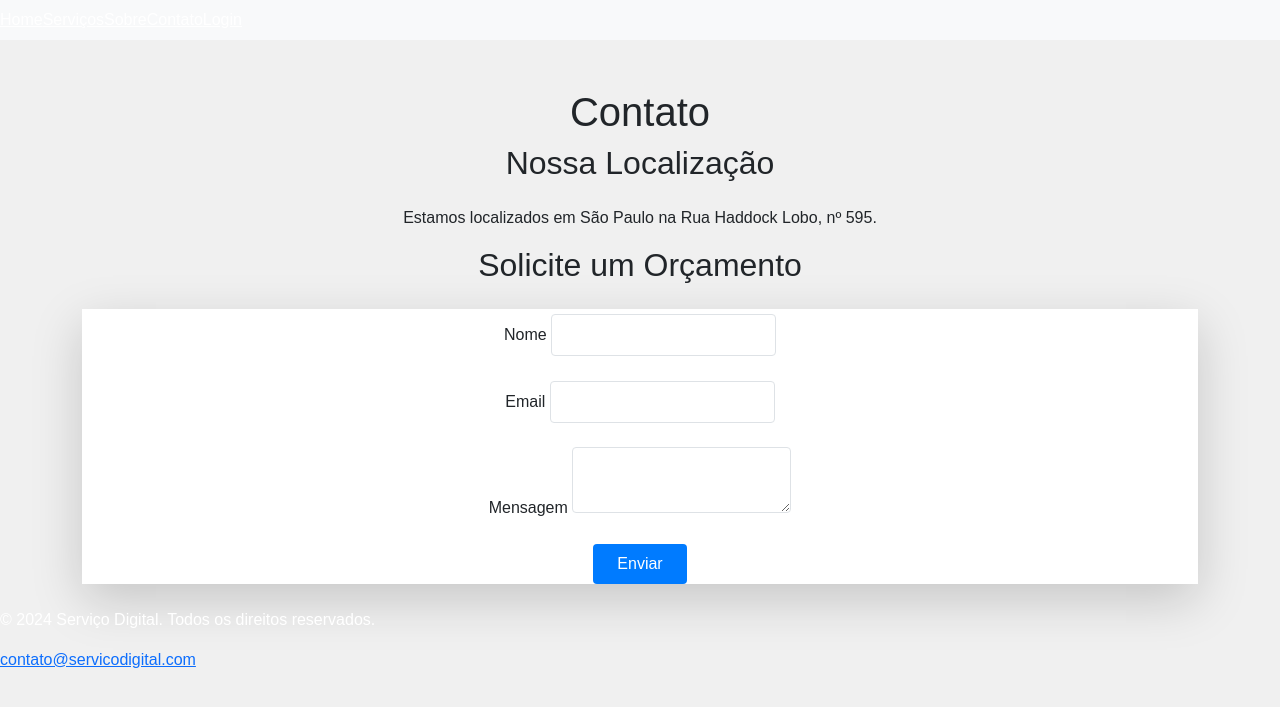
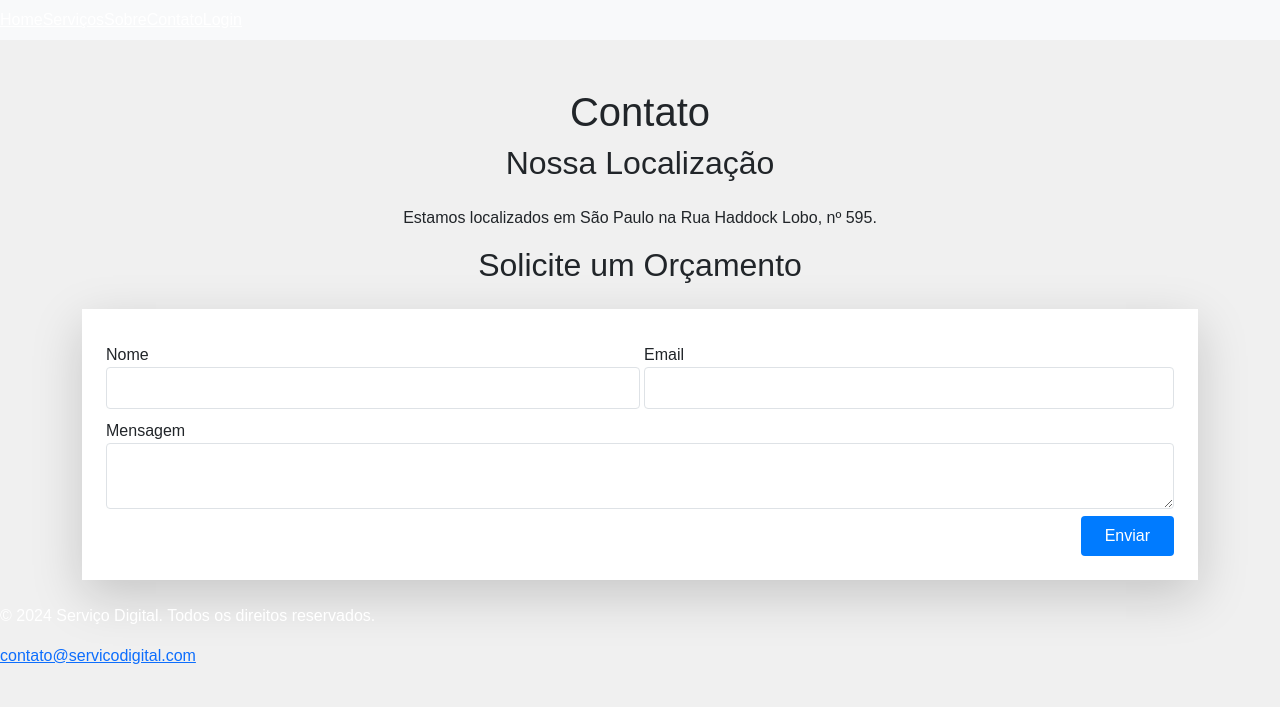
Before and after one commit to brdoliveira/upflow-flsk, a Flask app: page /contact in a window 1280 px wide. Shown: the top 707 px of the page. Run offline with Flask 3, Linux system fonts and the light colour scheme; parts of the project's set-up code (start-up, migrations or seed data) failed here and were passed over; some libraries are stand-ins or nearby versions.

Commit message:
FEAT(contact): Melhorando a estilização

```diff
--- a/templates/contact.html
+++ b/templates/contact.html
@@ -11,20 +11,22 @@
 
     <section id="contact-form" class="my-10">
         <h2 class="text-3xl font-semibold mb-4">Solicite um Orçamento</h2>
-        <form action="/contact" method="POST" class="max-w-lg mx-auto bg-white shadow-lg p-6">
-            <div class="mb-4">
-                <label for="name" class="block text-lg font-medium">Nome</label>
-                <input type="text" id="name" name="name" required class="w-full p-2 border border-gray-300 rounded">
+        <form action="/contact" method="POST" class="d-flex flex-wrap col-12 mx-auto bg-white shadow-lg p-4">
+            <div class="col-12 d-flex flex-wrap">
+                <div class="col-6">
+                    <label for="name" class="block text-start text-lg font-medium w-100">Nome</label>
+                    <input type="text" id="name" name="name" required class="w-100 p-2 border border-gray-300 rounded mt-0">
+                </div>
+                <div class="col-6 ps-1">
+                    <label for="email" class="block text-start text-lg font-medium w-100">Email</label>
+                    <input type="email" id="email" name="email" required class="w-100 p-2 border border-gray-300 rounded">
+                </div>
             </div>
-            <div class="mb-4">
-                <label for="email" class="block text-lg font-medium">Email</label>
-                <input type="email" id="email" name="email" required class="w-full p-2 border border-gray-300 rounded">
+            <div class="col-12">
+                <label for="message" class="block text-start text-lg font-medium w-100">Mensagem</label>
+                <textarea id="message" name="message" required class="w-100 p-2 border border-gray-300 rounded"></textarea>
             </div>
-            <div class="mb-4">
-                <label for="message" class="block text-lg font-medium">Mensagem</label>
-                <textarea id="message" name="message" required class="w-full p-2 border border-gray-300 rounded"></textarea>
-            </div>
-            <div>
+            <div class="col-12 d-flex flex-wrap align-items-end justify-content-end">
                 <button type="submit" class="bg-blue-500 text-white px-4 py-2 rounded">Enviar</button>
             </div>
         </form>
```
